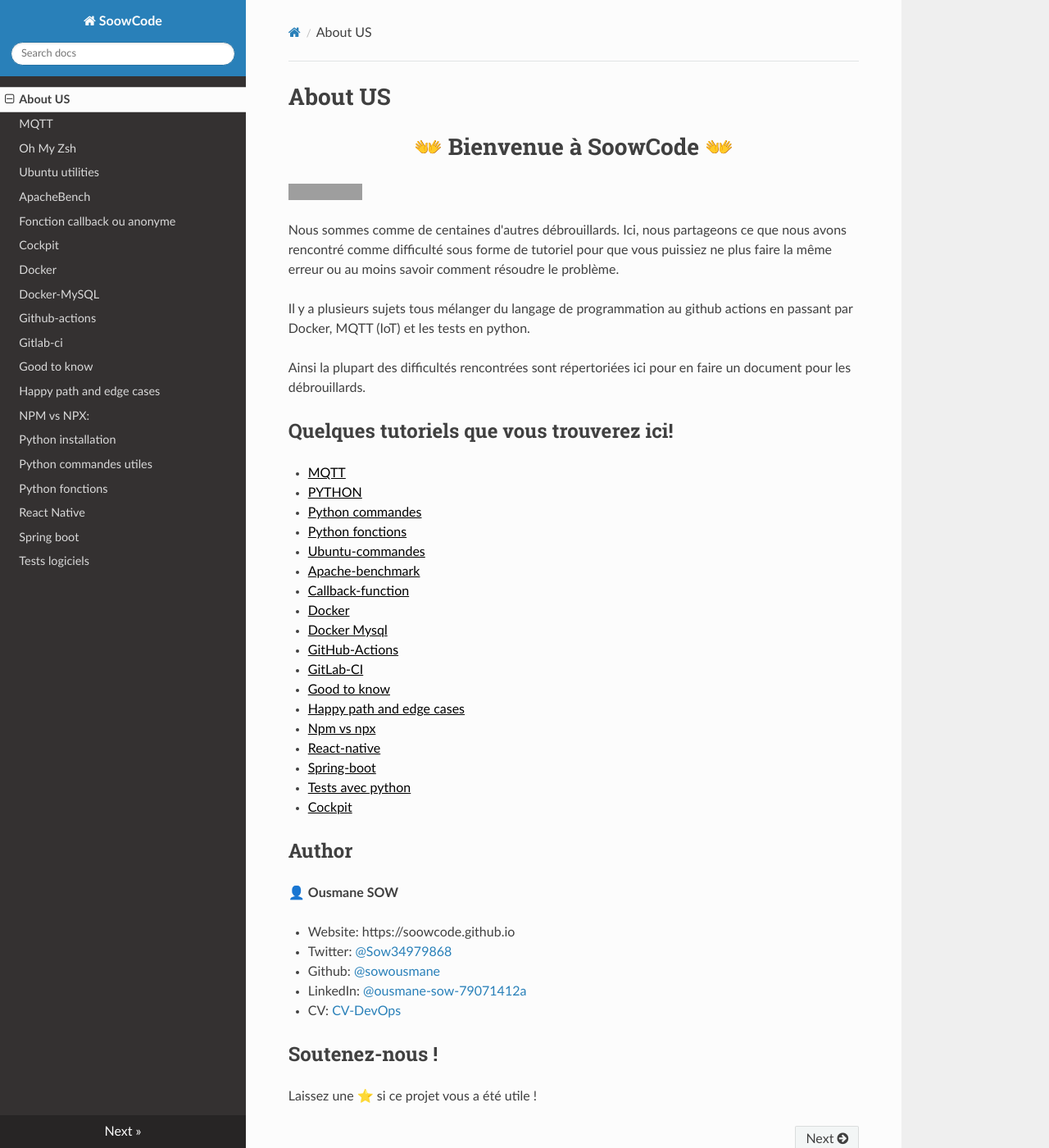
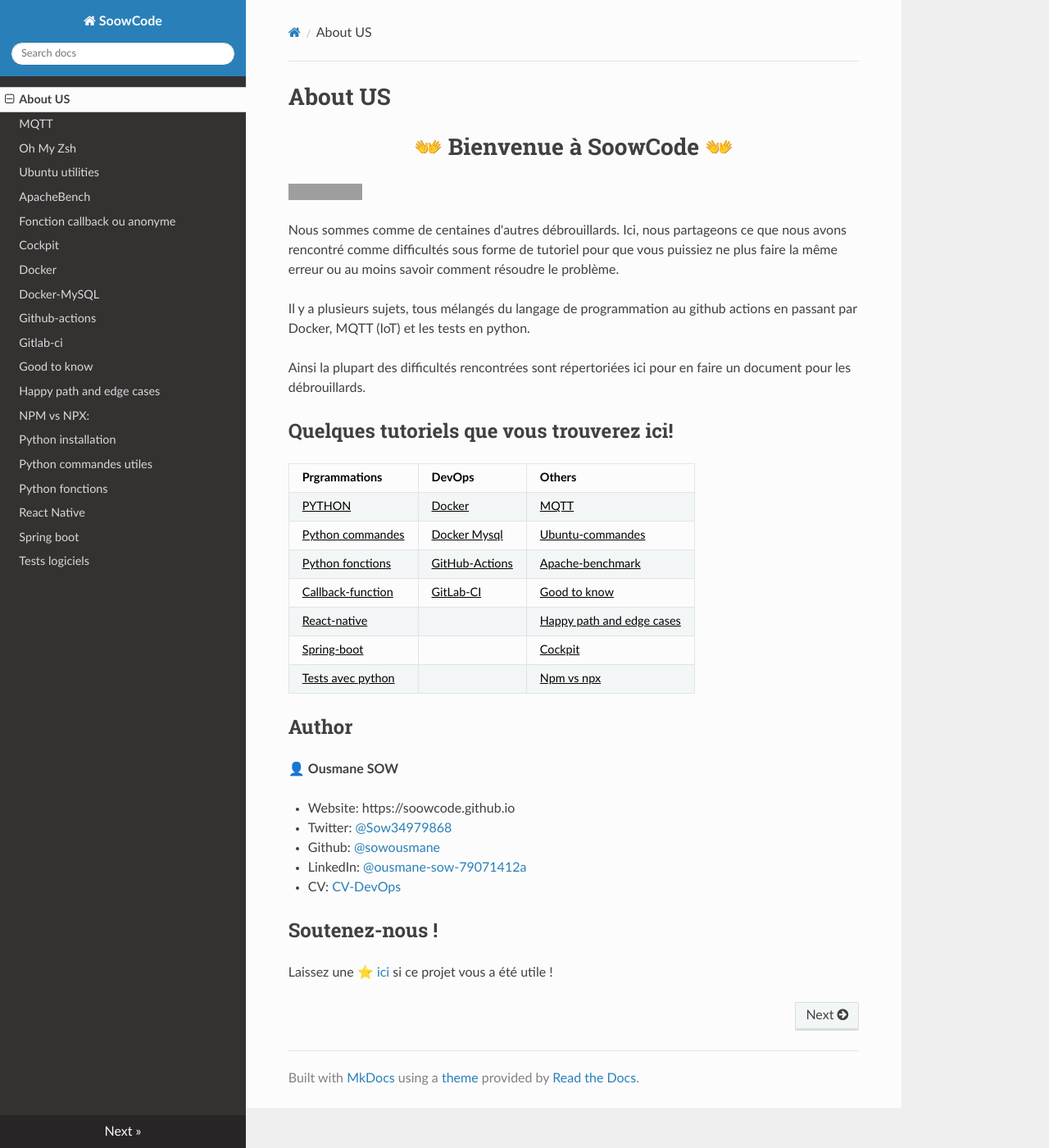
Before and after one commit to soowcode/soowcode.github.io, an MkDocs documentation site: the page built from docs/index.md, in a window 1280 px wide and 1400 px high. Shown: the whole window at 82% size. Built offline with MkDocs 1.6.1, drawn with Linux system fonts in a browser that asks for light colours; nearby versions of some CDN libraries; grey boxes are pictures that could not be loaded.

Commit message:
fix: change some errors

```diff
--- a/docs/index.md
+++ b/docs/index.md
@@ -8,32 +8,23 @@
 
 </p>
 
-Nous sommes comme de centaines d'autres débrouillards. Ici, nous partageons ce que nous avons rencontré comme difficulté sous forme de tutoriel pour que vous puissiez ne plus faire la même erreur ou au moins savoir comment résoudre le problème.
+Nous sommes comme de centaines d'autres débrouillards. Ici, nous partageons ce que nous avons rencontré comme difficultés sous forme de tutoriel pour que vous puissiez ne plus faire la même erreur ou au moins savoir comment résoudre le problème.
 
-Il y a plusieurs sujets tous mélanger du langage de programmation au github actions en passant par Docker, MQTT (IoT) et les tests en python.
+Il y a plusieurs sujets, tous mélangés du langage de programmation au github actions en passant par Docker, MQTT (IoT) et les tests en python.
 
 Ainsi la plupart des difficultés rencontrées sont répertoriées ici pour en faire un document pour les débrouillards.
 
 <h2> Quelques tutoriels que vous trouverez ici!</h2>
+Prgrammations | DevOps | Others
+------- | ---------------- | ----------
+<a  style="text-decoration: underline; color:black"  href="https://soowcode.github.io/python-/">PYTHON</a>  | <a  style="text-decoration: underline; color:black"  href="https://soowcode.github.io/docker-/">Docker</a>| <a  style="text-decoration: underline; color:black"  href="https://soowcode.github.io/MQTT/" >MQTT</a>
+<a  style="text-decoration: underline; color:black"  href="https://soowcode.github.io/python-commandes/">Python commandes</a>  | <a  style="text-decoration: underline; color:black"  href="https://soowcode.github.io/docker-mysql/">Docker Mysql</a>        | <a  style="text-decoration: underline; color:black"  href="https://soowcode.github.io/Ubuntu-commandes/" >Ubuntu-commandes</a>
+<a  style="text-decoration: underline; color:black"  href="https://soowcode.github.io/python-functions/">Python fonctions</a>   | <a  style="text-decoration: underline; color:black"  href="https://soowcode.github.io/github-actions/">GitHub-Actions</a> | <a  style="text-decoration: underline; color:black"  href="https://soowcode.github.io/apache-benchmark/">Apache-benchmark</a>
+ <a  style="text-decoration: underline; color:black"  href="https://soowcode.github.io/callback-function/" >Callback-function</a>| <a  style="text-decoration: underline; color:black"  href="https://soowcode.github.io/gitlab_ci/">GitLab-CI</a>|<a  style="text-decoration: underline; color:black"  href="https://soowcode.github.io/good-to-know/">Good to know</a>
+<a  style="text-decoration: underline; color:black"  href="https://soowcode.github.io/react-native/">React-native</a>|  |<a  style="text-decoration: underline; color:black"  href="https://soowcode.github.io/happy-path-and-edge-cases/" >Happy path and edge cases</a>
+<a  style="text-decoration: underline; color:black"  href="https://soowcode.github.io/spring-boot/" >Spring-boot</a> |  |<a  style="text-decoration: underline; color:black"  href="https://thanos.savoirguinee.com/cockpit/">Cockpit</a>
+<a  style="text-decoration: underline; color:black"  href="https://soowcode.github.io/tests/">Tests avec python</a> |  | <a  style="text-decoration: underline; color:black"  href="https://soowcode.github.io/npm-vs-npx/">Npm vs npx</a>
 
-- <a  style="text-decoration: underline; color:black"  href="https://soowcode.github.io/MQTT/" >MQTT</a>
-- <a  style="text-decoration: underline; color:black"  href="https://soowcode.github.io/python-/">PYTHON</a>
-- <a  style="text-decoration: underline; color:black"  href="https://soowcode.github.io/python-commandes/">Python commandes</a>
-- <a  style="text-decoration: underline; color:black"  href="https://soowcode.github.io/python-functions/">Python fonctions</a>
-- <a  style="text-decoration: underline; color:black"  href="https://soowcode.github.io/Ubuntu-commandes/" >Ubuntu-commandes</a>
-- <a  style="text-decoration: underline; color:black"  href="https://soowcode.github.io/apache-benchmark/">Apache-benchmark</a>
-- <a  style="text-decoration: underline; color:black"  href="https://soowcode.github.io/callback-function/" >Callback-function</a>
-- <a  style="text-decoration: underline; color:black"  href="https://soowcode.github.io/docker-/">Docker</a>
-- <a  style="text-decoration: underline; color:black"  href="https://soowcode.github.io/docker-mysql/">Docker Mysql</a>
-- <a  style="text-decoration: underline; color:black"  href="https://soowcode.github.io/github-actions/">GitHub-Actions</a>
-- <a  style="text-decoration: underline; color:black"  href="https://soowcode.github.io/gitlab_ci/">GitLab-CI</a>
-- <a  style="text-decoration: underline; color:black"  href="https://soowcode.github.io/good-to-know/">Good to know</a>
-- <a  style="text-decoration: underline; color:black"  href="https://soowcode.github.io/happy-path-and-edge-cases/" >Happy path and edge cases</a>
-- <a  style="text-decoration: underline; color:black"  href="https://soowcode.github.io/npm-vs-npx/">Npm vs npx</a>
-- <a  style="text-decoration: underline; color:black"  href="https://soowcode.github.io/react-native/">React-native</a>
-- <a  style="text-decoration: underline; color:black"  href="https://soowcode.github.io/spring-boot/" >Spring-boot</a>
-- <a  style="text-decoration: underline; color:black"  href="https://soowcode.github.io/tests/">Tests avec python</a>
-- <a  style="text-decoration: underline; color:black"  href="https://thanos.savoirguinee.com/cockpit/">Cockpit</a>
 
 
 <h2> Author</h2>
@@ -48,4 +39,4 @@
 
 <h2>Soutenez-nous !</h2>
 
-Laissez une ⭐️ si ce projet vous a été utile !
+Laissez une ⭐️ [ici](https://github.com/sowousmane) si ce projet vous a été utile !
```
Also changed, not shown: 2 other files.
